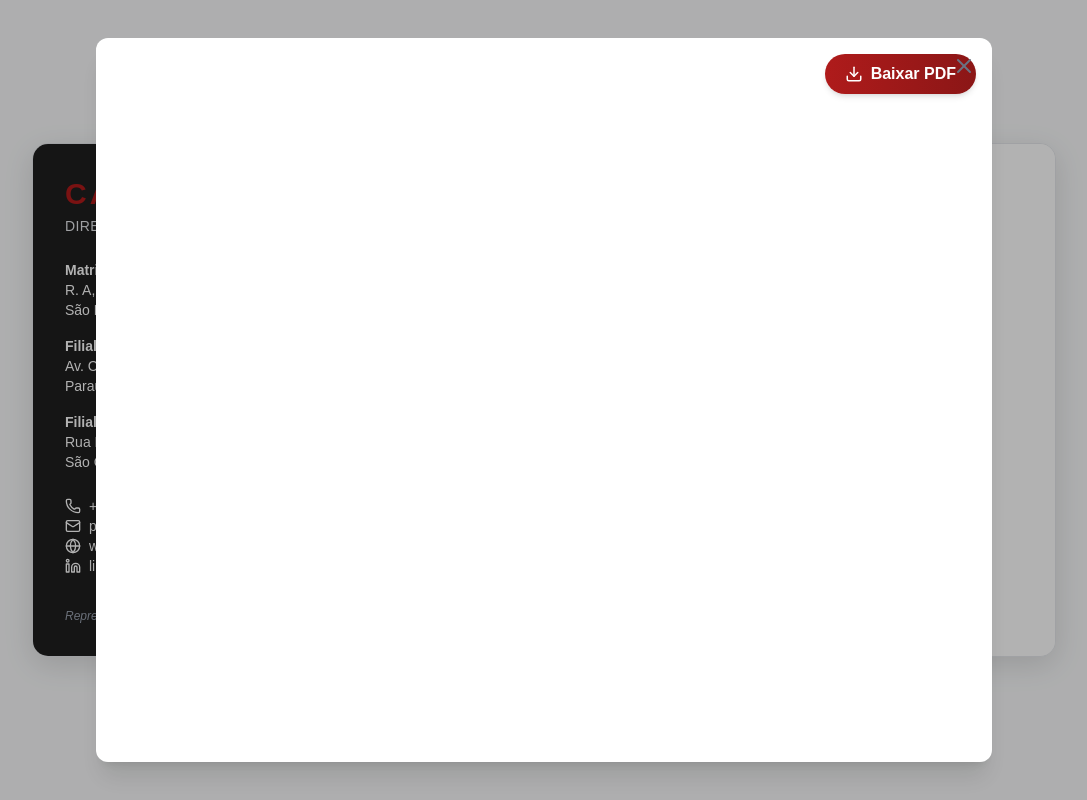
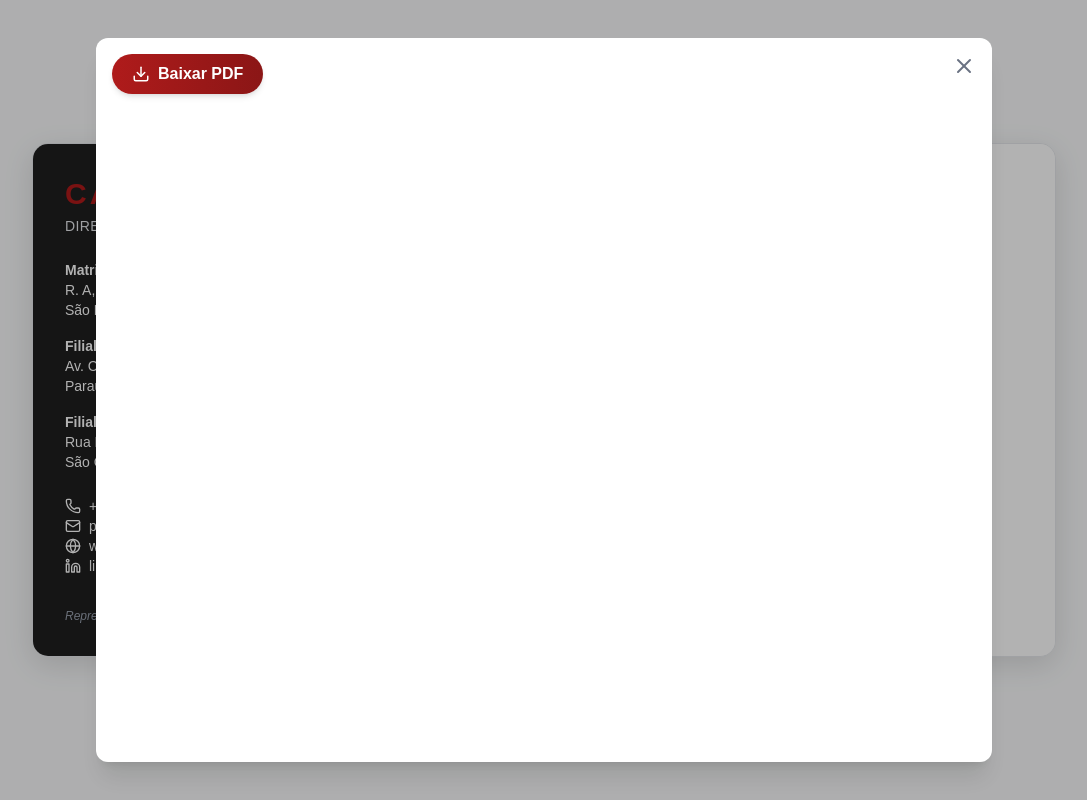
Before and after one commit to NITEP-Projeta/sitecarlos, a Next.js app in the folder portifolio/: page / in a window 1280 px wide. Both pictures are taken after a click on the button "Visualizar Portfólio". Shown: the whole page, without its empty margins (96-1183 px from the left). Built offline with nearby package versions, Linux system fonts and the light colour scheme.

Commit message:
fix: ajuste de botão

```diff
--- a/portifolio/src/app/page.tsx
+++ b/portifolio/src/app/page.tsx
@@ -108,7 +108,7 @@
                 >
                   <X size={24} />
                 </button>
-                <div className="flex justify-end mb-3">
+                <div className="flex justify-start mb-3">
                   <a
                     href="/portfolio.pdf"
                     download
```
